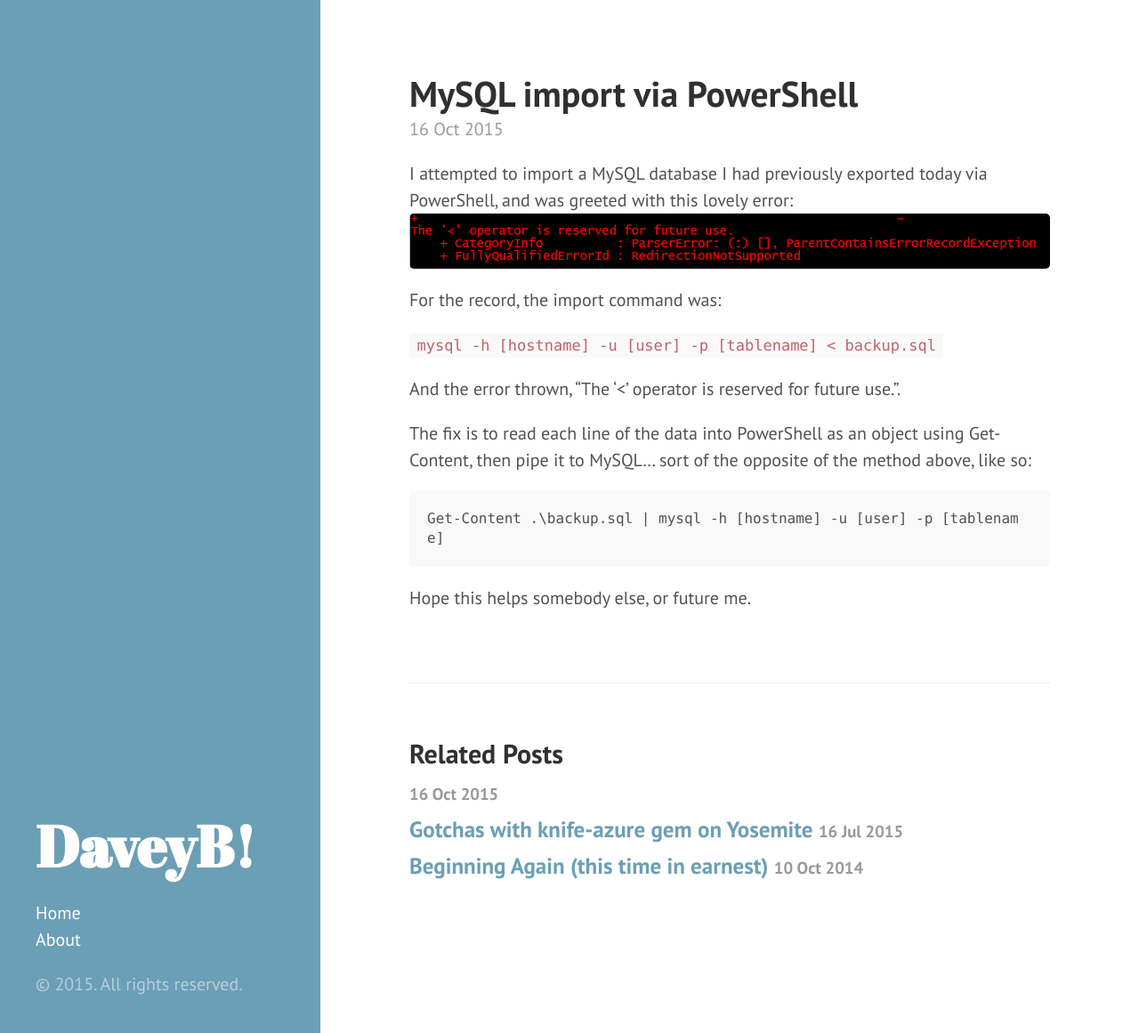
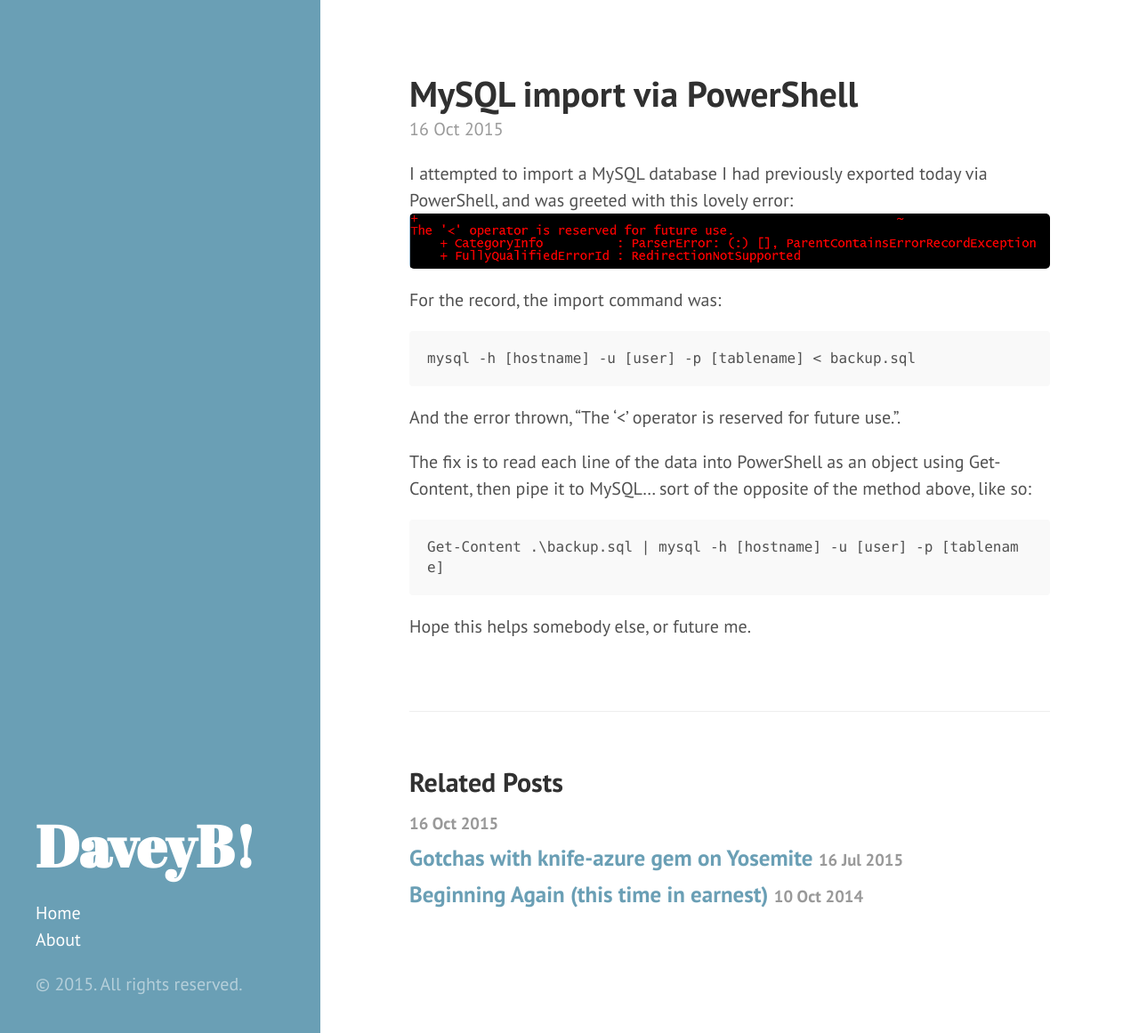
Before and after one commit to daveyb/daveyb.github.io, a Jekyll site: the page built from _posts/2015-10-16-MySQL-import-via-PowerShell.md, in a window 1280 px wide and 1161 px high. Shown: the whole window at 89% size. Built offline with Jekyll 4.4.1, drawn with Linux system fonts in a browser that asks for light colours; Markdown is read by kramdown in place of the engine named in the settings.

````diff
--- a/_posts/2015-10-16-MySQL-import-via-PowerShell.md
+++ b/_posts/2015-10-16-MySQL-import-via-PowerShell.md
@@ -8,7 +8,9 @@ I attempted to import a MySQL database I had previously exported today via Power
 
 For the record, the import command was:
 
-`mysql -h [hostname] -u [user] -p [tablename] < backup.sql`
+```
+mysql -h [hostname] -u [user] -p [tablename] < backup.sql
+```
 
 And the error thrown, "The '<' operator is reserved for future use.".
 
````
